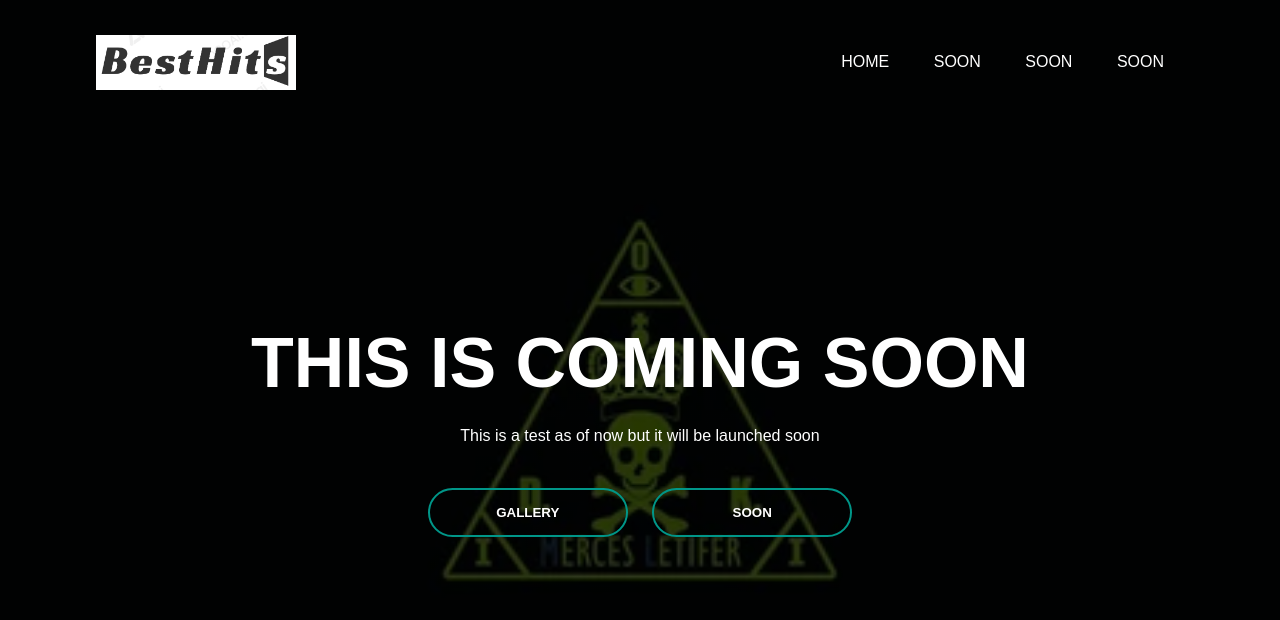
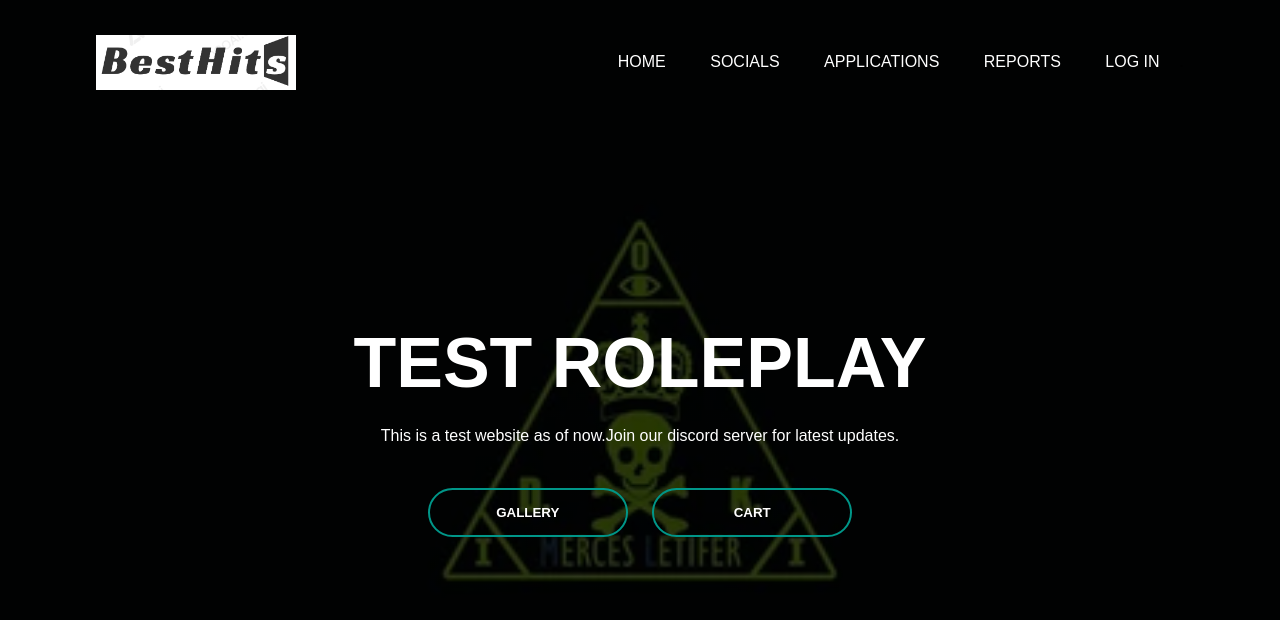
Before and after one commit to DHANIYASINGH/Maddy-s, a plain HTML site: page index.html in a window 1280 px wide. Drawn offline with Linux system fonts and the light colour scheme.

Commit message:
Add files via upload

```diff
--- a/index.html
+++ b/index.html
@@ -1,7 +1,7 @@
 <html>
     <head>
         <title>
-            FKING WESITE
+            TEST ROLEPLAY  WEbSITE
         </title>
         <link rel="stylesheet" href="style.css">
     </head>
@@ -11,18 +11,20 @@
                 <img src="logo.png" class="logo">
                 <ul>
                     <li><a href="#">home</a></li>
-                    <li><a href="#">soon</a></li>
-                    <li><a href="#">soon</a></li>
-                    <li><a href="#">soon</a></li>
+                    <li><a href="https://discord.gg/CE36y9MG" target="_blank">Socials</a></li>
+                    <li><a href="#">Applications</a></li>
+                    <li><a href="#">reports</a></li>
+                    <li><a href="https://youtu.be/dQw4w9WgXcQ?si=-ICYpqkbIgpewYr1" target="_blank">log in</a></li>.
+
                 </ul>
             </div>
 
             <div class="content">
-                <h1>THIS IS COMING SOON</h1>
-                <p>This is a test as of now but it will be launched soon</p>
+                <h1>TEST ROLEPLAY</h1>
+                <p>This is a test website as of now.Join our discord server for latest updates.</p>
                 <div>
                     <button type="button"><span></span>GALLERY</button>
-                    <button type="button"><span></span>SOON</button>
+                    <button type="button"><span></span>CART</button>
                 </div>
             </div>
 
```
